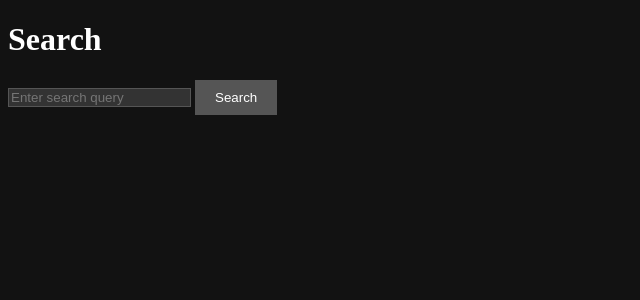
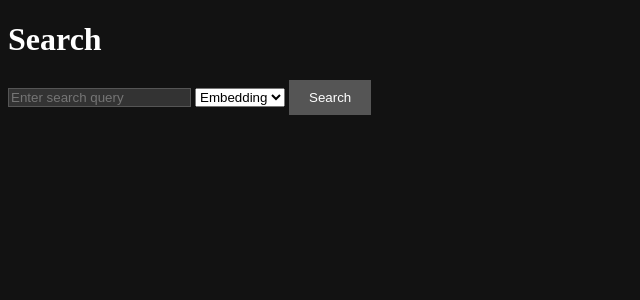
Before and after one commit to u-masao/hybrid-search-demo, a Flask app: page / in a window 1280 px wide. Shown: the top 300 px of the page, without its empty margins (0-640 px from the left). Run offline with Flask 3, Linux system fonts and the light colour scheme.

Commit message:
feat: Add selectable target column for vector search in search form

```diff
--- a/templates/results.html
+++ b/templates/results.html
@@ -17,7 +17,7 @@
     </style>
 </head>
 <body>
-    <h1>Vector Search Results</h1>
+    <h1>Vector Search Results ({{ target_column }})</h1>
     <ul>
         {% for result in vector_results %}
         <li>
--- a/templates/search.html
+++ b/templates/search.html
@@ -35,6 +35,10 @@
     <h1>Search</h1>
     <form method="post">
         <input type="text" name="query" placeholder="Enter search query">
+        <select name="target_column">
+            <option value="embedding">Embedding</option>
+            <option value="translation">Translation</option>
+        </select>
         <button type="submit">Search</button>
     </form>
 </body>
```
